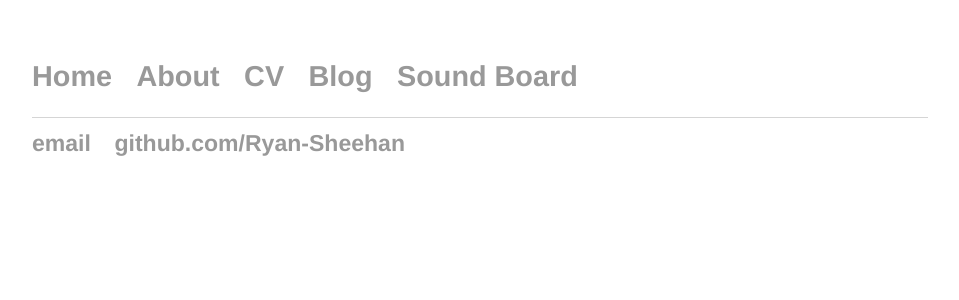
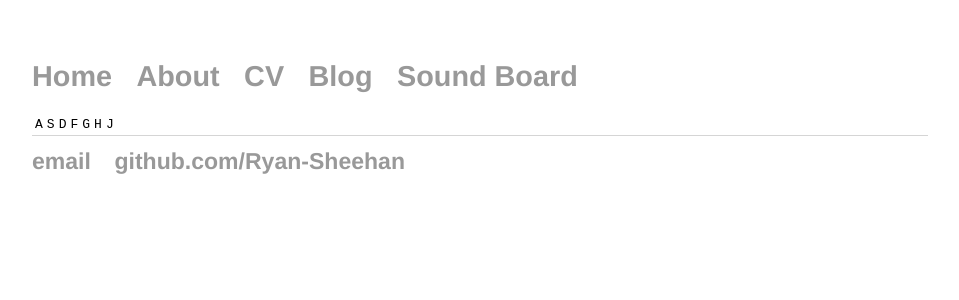
Before and after one commit to Ryan-Sheehan/Ryan-Sheehan.github.io, a Jekyll site: the page built from soundboard/index.html, in a window 1280 px wide. Shown: the top 300 px of the page, without its empty margins (160-1119 px from the left). Built offline with Jekyll 4.4.1, drawn with Linux system fonts in a browser that asks for light colours.

Commit message:
Update index.html

```diff
--- a/soundboard/index.html
+++ b/soundboard/index.html
@@ -2,31 +2,113 @@
 layout: default
 title: soundboard
 ---
-<div>
+<div class="keys">
 		  <table>
 		    <tbody>
-      <td></td>
-      <td></td>
-      <td></td>
-      <td></td>
-      <td></td>
-      <td></td>
+		      <td>
+		      	<div data-key="65" class="key">
+		      		<kbd>A</kbd>
+		      		<span class="sound"></span>
+		      	</div>
+		      </td>
+		      <td>
+		      	<div data-key="83" class="key">
+		      		<kbd>S</kbd>
+		      		<span class="sound"></span>
+		      	</div>
+		      </td>
+		      <td>
+		      	<div data-key="68" class="key">
+		      		<kbd>D</kbd>
+		      		<span class="sound"></span>
+		      	</div>
+		      </td>
+		      <td>
+		      	<div data-key="70" class="key">
+		      		<kbd>F</kbd>
+		      		<span class="sound"></span>
+		      	</div>
+		      </td>
+		      <td>
+		      	<div data-key="71" class="key">
+		      		<kbd>G</kbd>
+		      		<span class="sound"></span>
+		      	</div>
+		      </td>
+		      <td>
+		      	<div data-key="72" class="key">
+		      		<kbd>H</kbd>
+		      		<span class="sound"></span>
+		      	</div>
+		      </td>
+		      <td>
+		      	<div data-key="74" class="key">
+		      		<kbd>J</kbd>
+		      		<span class="sound"></span>
+		      </td>
 		    </tbody>
 		  </table>
 		</div>
-<audio data-key="65" src="Ryan-Sheehan.github.io/sounds/Game Show Buzzer Sound Effect.mp3"></audio>
-<audio data-key="83" src="Ryan-Sheehan.github.io/sounds/Hey thats pretty good sound effect.mp3"></audio>
-<audio data-key="68" src="Ryan-Sheehan.github.io/sounds/PizzaBall.mp3"></audio>
-<audio data-key="70" src="Ryan-Sheehan.github.io/sounds/Small Crowd Booing Sound Effect.mp3"></audio>
-<audio data-key="71" src="Ryan-Sheehan.github.io/sounds/cat call whistle sound effect.mp3"></audio>
-<audio data-key="72" src="Ryan-Sheehan.github.io/sounds/The Wilhelm scream sound effect.mp3"></audio>
+	<audio data-key="65" src="MiscSnare.wav"></audio>
+	<audio data-key="83" src="Misc Sounds/Hey thats pretty good.mp3"></audio>
+	<audio data-key="68" src="Misc Sounds/PizzaBall.mp3"></audio>
+	<audio data-key="70" src="Misc Sounds/Boo.mp3"></audio>
+	<audio data-key="71" src="Misc Sounds/Cat Call.mp3"></audio>
+	<audio data-key="72" src="Misc Sounds/Wilhelm.mp3"></audio>
+	<audio data-key="74" src="Misc Sounds/Buzzer.mp3"></audio>
+
 
 	<script type="text/javascript">
-  window.addEventListener('keydown', function(e) {
-    const audio = document.querySelector('audio[data-key="${e.keycode}"]');
-    const key = document.querySelector('.key[data-key="${e.keycode}"]');
+
+	function playSound(e) {
+		//audio[data-key="${e.keyCode}"] wasn't working for some reason so this is the best I could muster
+		var audio, key;
+	    switch(e.keyCode){
+	    	case 65:
+	    		audio = document.querySelector(`audio[data-key="65"]`);
+	    		key = document.querySelector(`.key[data-key="65"]`);
+	    	break;
+	    	case 83:
+	    		audio = document.querySelector(`audio[data-key="83"]`);
+	    		key = document.querySelector(`.key[data-key="83"]`);
+	    	break;
+	    	case 68:
+	    		audio = document.querySelector(`audio[data-key="68"]`);
+	    		key = document.querySelector(`.key[data-key="68"]`);
+	    	break;
+	    	case 70:
+	    		audio = document.querySelector(`audio[data-key="70"]`);
+	    		key = document.querySelector(`.key[data-key="70"]`);
+	    	break;
+	    	case 71:
+	    		audio = document.querySelector(`audio[data-key="71"]`);
+	    		key = document.querySelector(`.key[data-key="71"]`);
+	    	break;
+	    	case 72:
+	    		audio = document.querySelector(`audio[data-key="72"]`);
+	    		key = document.querySelector(`.key[data-key="72"]`);
+	    	break;
+	    	case 74:
+	    		audio = document.querySelector(`audio[data-key="74"]`);
+	    		key = document.querySelector(`.key[data-key="74"]`);
+	    	break;
+
+	    }
+	    console.log(audio);
+	    console.log(key);
 	    if(!audio) return; //stops the function from running if the key pressed has no audio associated with it
+	    key.classList.add('playing');
 	    audio.currentTime = 0; // rewinds to the beginning (in case audio hadn't finished by the time a new keydown event occurs)
 	    audio.play();
+
 	 }
+
+	  function removeTransition(e) {
+	  	if(e.propertyName !== 'transform');
+	  	this.classList.remove('playing');
+	  }
+
+	  const keys = Array.from(document.querySelectorAll('.key'));
+	  keys.forEach(key => key.addEventListener('transitionend', removeTransition));
+	  window.addEventListener('keydown', playSound);
 	</script>
```
Lines whose indentation alone changed are shown as unchanged.
